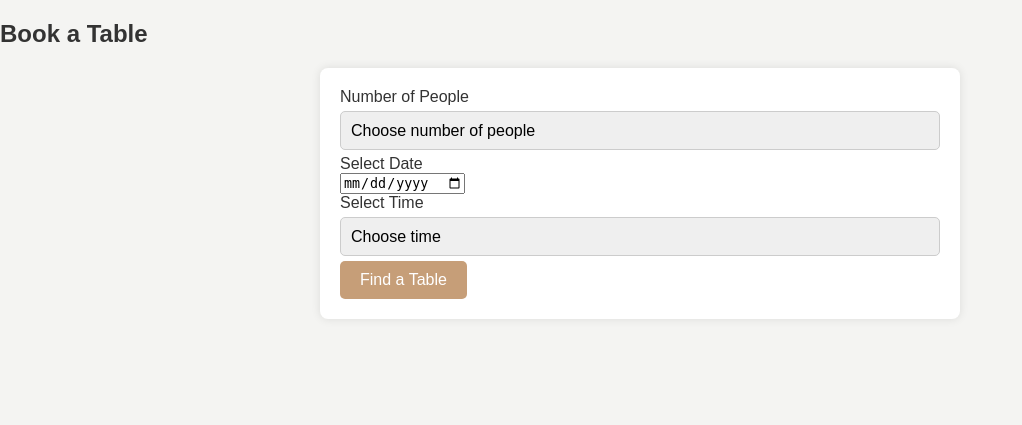
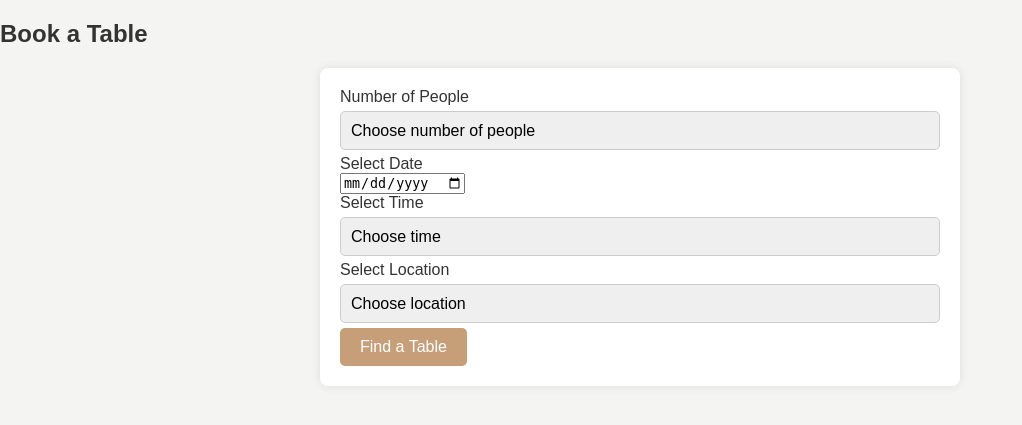
Before and after one commit to AAquaas/Bean-and-Brew-breif, a Flask app: page /table_booking in a window 1280 px wide. Shown: the part 49-474 px from the top of the page, without its empty margins (0-1022 px from the left). Run offline with Flask 3, Linux system fonts and the light colour scheme; some libraries are stand-ins or nearby versions.

Commit message:
Update table_booking.html

```diff
--- a/templates/table_booking.html
+++ b/templates/table_booking.html
@@ -38,6 +38,18 @@
                 </select>
             </div>
 
+               <!-- Location Selection -->
+            <div class="mb-3">
+                <label for="location" class="form-label">Select Location</label>
+                <select id="location" name="location" class="form-select" required>
+                    <option value="" selected disabled>Choose location</option>
+                    <option value="Harrogate">Harrogate</option>
+                    <option value="Leeds">Leeds</option>
+                    <option value="Knaresborough Castle">Knaresborough Castle</option>
+                </select>
+            </div>
+
+
             <!-- Find a Table Button -->
             <button type="submit" class="btn btn-primary w-100">Find a Table</button>
         </form>
```
